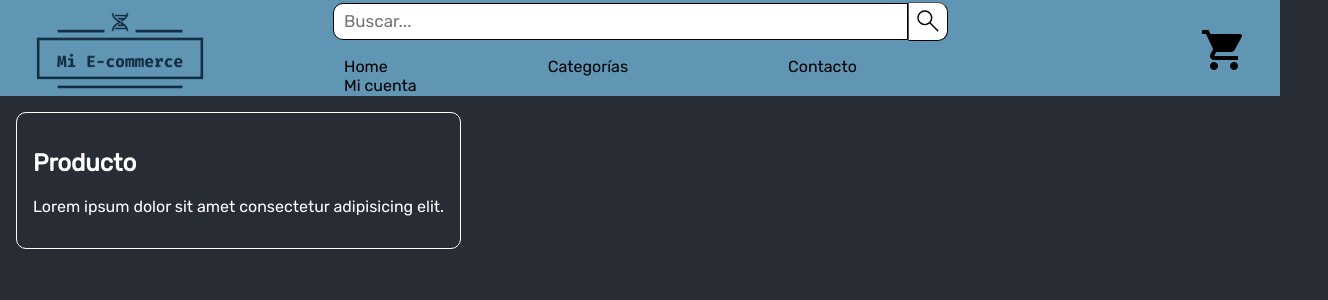
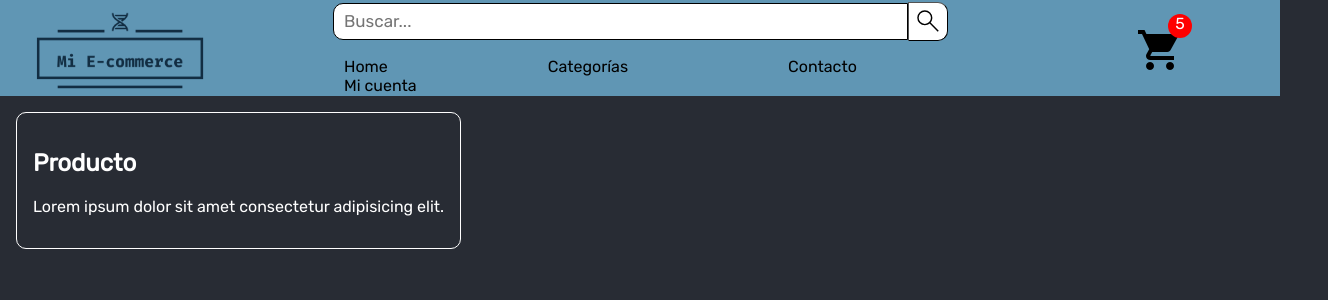
Before and after one commit to patricio97m/E-commerce-React, a React (Create React App) app: page / in a window 1280 px wide. Shown: the top 300 px of the page, 1328 px wide, since content can reach past the window. Built offline with nearby package versions, Linux system fonts and the light colour scheme.

Commit message:
space-beTween header

```diff
--- a/src/App.js
+++ b/src/App.js
@@ -6,7 +6,7 @@ function App() {
   return (
     (<div className="App">
       <header>
-        <Navbar searchBarSize = {50} amountCart = {0}/>
+        <Navbar searchBarSize = {50} amountCart = {5}/>
       </header>
       <main className="products">
           <ItemListContainer greeting = {"Producto"} />
--- a/src/Components/NavBar/navBar.css
+++ b/src/Components/NavBar/navBar.css
@@ -1,6 +1,6 @@
 .nav{
     display: flex;
-    justify-content: space-between;
+    justify-content:space-between;
     background-color: #6096B4;
     padding: 1em;
     height: 4em;
@@ -12,6 +12,5 @@
 }
 .cartWidget{
     position: relative;
-    left: 4em;
     top: 1em
 }
```
